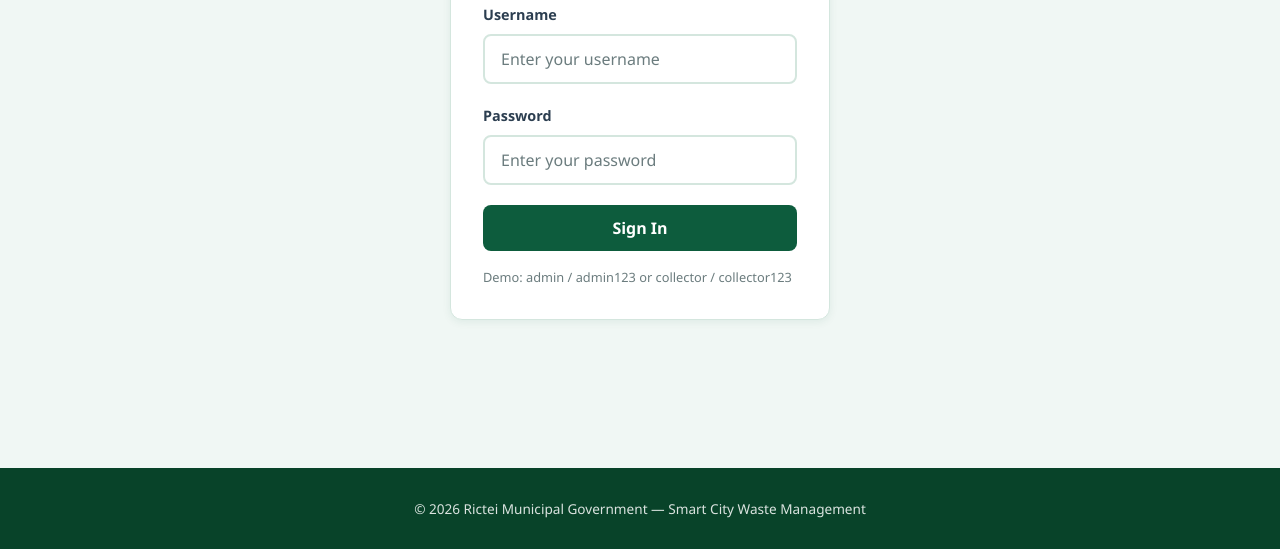
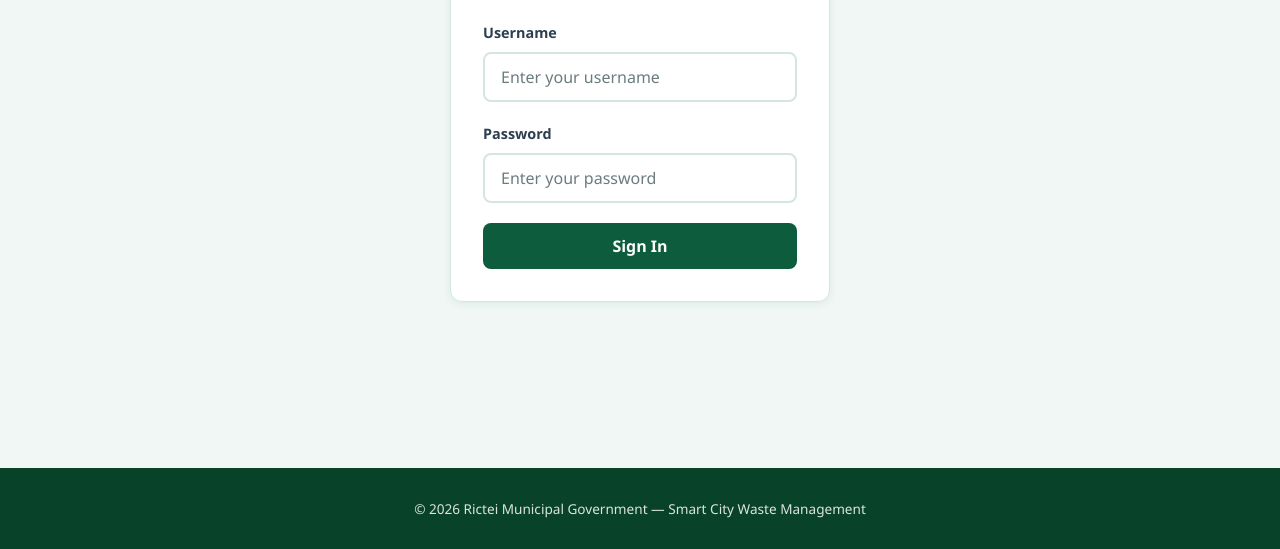
Before and after one commit to Kishoyian-Brian/Smart-Manager, a plain HTML site: page login.html in a window 1280 px wide. Shown: the part 324-873 px from the top of the page. Drawn offline with Linux system fonts and the light colour scheme.

Commit message:
remove the text

```diff
--- a/login.html
+++ b/login.html
@@ -37,8 +37,6 @@
         <p class="login-error" id="login-error"></p>
         <button type="submit" class="btn btn-primary btn-block">Sign In</button>
       </form>
-
-      <p class="login-hint">Demo: admin / admin123 or collector / collector123</p>
     </div>
   </main>
 
```
